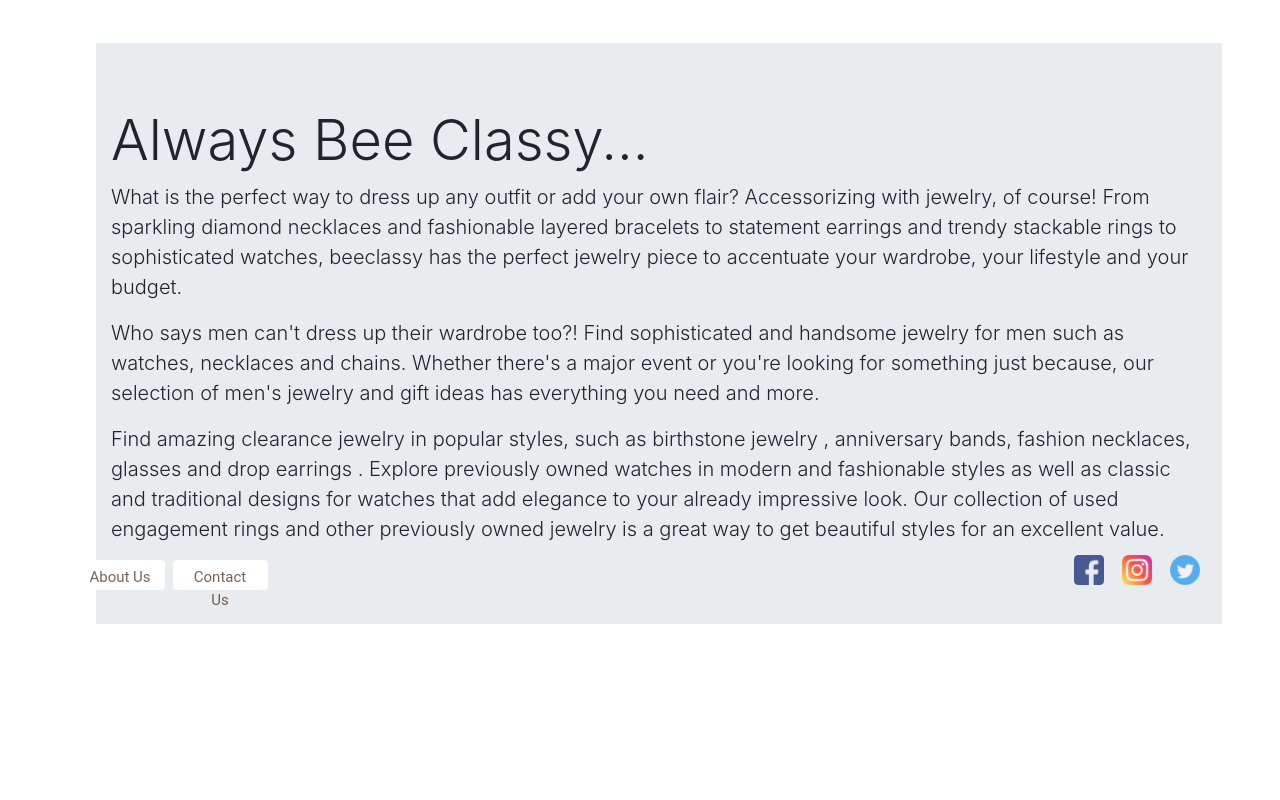
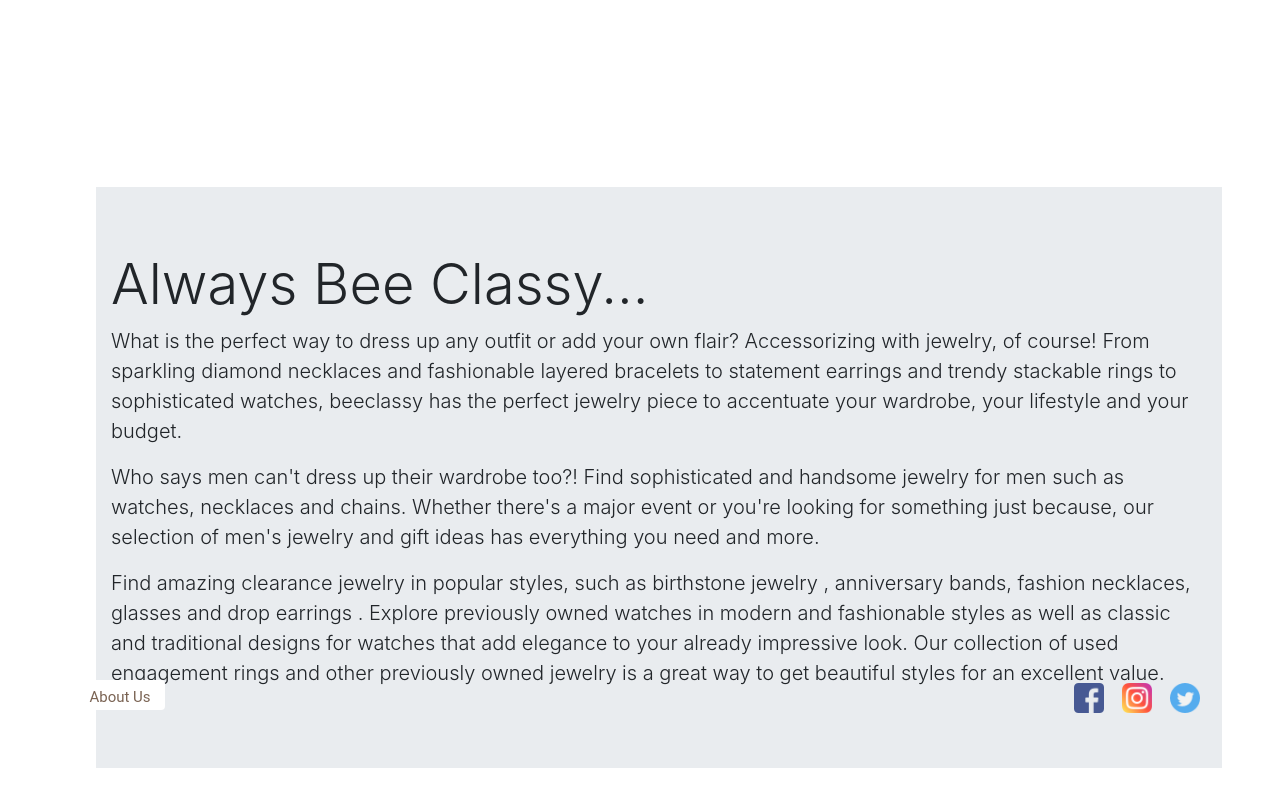
Before and after one commit to eteration-bootcamp/2020-bootcamp-team-3, a React (Create React App) app in the folder beeclassy-frontend/: page / in a window 1280 px wide. Shown: the part 2005-2805 px from the top of the page. Before the commit the page ends 2661 px from the top, so only its background shows below. Built offline with nearby package versions, Linux system fonts and the light colour scheme; no server answers.

Commit message:
Coreection of screen miss-alignment
Co-authored-by: Ali <alitopbas0@hotmail.com>

```diff
--- a/beeclassy-frontend/src/Components/Footer.js
+++ b/beeclassy-frontend/src/Components/Footer.js
@@ -9,7 +9,6 @@ export default function Footer() {
     return (
         <div >
             <a href="/AboutUs"><Button style={aboutUs}>About Us</Button></a>
-            <Button style={contactUs}>Contact Us</Button>
             <a href="/"><img src={facebookLogo} alt="facebookLogo" style={facebookStyle} /></a>
             <a href="/"><img src={instagramLogo} alt="instagramLogo" style={instagramStyle} /></a>
             <a href="/"><img src={twitterLogo} alt="instagramLogo" style={twitterStyle} /></a>
@@ -23,7 +22,7 @@ const aboutUs = {
     width: '90px',
     height: '30px',
     left: '5em',
-    top: '171em',
+    top: '179em',
     outline: 'none',
     borderStyle:'none',
     border: 'none',
@@ -37,33 +36,12 @@ const aboutUs = {
     color: 'rgba(65, 33, 10, 0.7)'
 }
 
-const contactUs = {
-    position: 'absolute',
-    width: '95px',
-    height: '30px',
-    left: '11.5em',
-    top: '171em',
-    outline: 'none',
-    borderStyle:'none',
-    border: 'none',
-    outline: 'none',
-    backgroundColor: '#fff',
-
-    fontFamily: 'Roboto',
-
-    fontSize: '15px',
-    lineHeight: '23px',
-
-    color: 'rgba(65, 33, 10, 0.7)'
-
-}
-
 const facebookStyle={
     position: 'absolute',
     width: '30px',
     height: '30px',
     right: '11em',
-    top: '160em',
+    top: '168em',
 }
 
 const instagramStyle ={
@@ -71,7 +49,7 @@ const instagramStyle ={
     width: '30px',
     height: '30px',
     right: '8em',
-    top: '160em',
+    top: '168em',
 }
 
 const twitterStyle = {
@@ -79,5 +57,5 @@ const twitterStyle = {
     width: '30px',
     height: '30px',
     right: '5em',
-    top: '160em',
+    top: '168em',
 }
--- a/beeclassy-frontend/src/Components/ProductCard.js
+++ b/beeclassy-frontend/src/Components/ProductCard.js
@@ -25,7 +25,8 @@ const buttonStyle = {
 
     marginTop:"20px",
     backgroundColor:"rgba(65, 33, 10, 0.7)",
-    color:"white"
+    color:"white",
+    fontSize:"14px"
 }
 
 const titleStyle1 = {
--- a/beeclassy-frontend/src/index.css
+++ b/beeclassy-frontend/src/index.css
@@ -44,13 +44,13 @@ code {
 
 .footerStyle{
   position: absolute;
-  top: 128em;
+  top: 137em;
   left: 6em;
   width: 88%;
 }
 
 .divider{
-  width:3em;
+  width:1em;
   height:auto;
   display:inline-block;
 }
```
